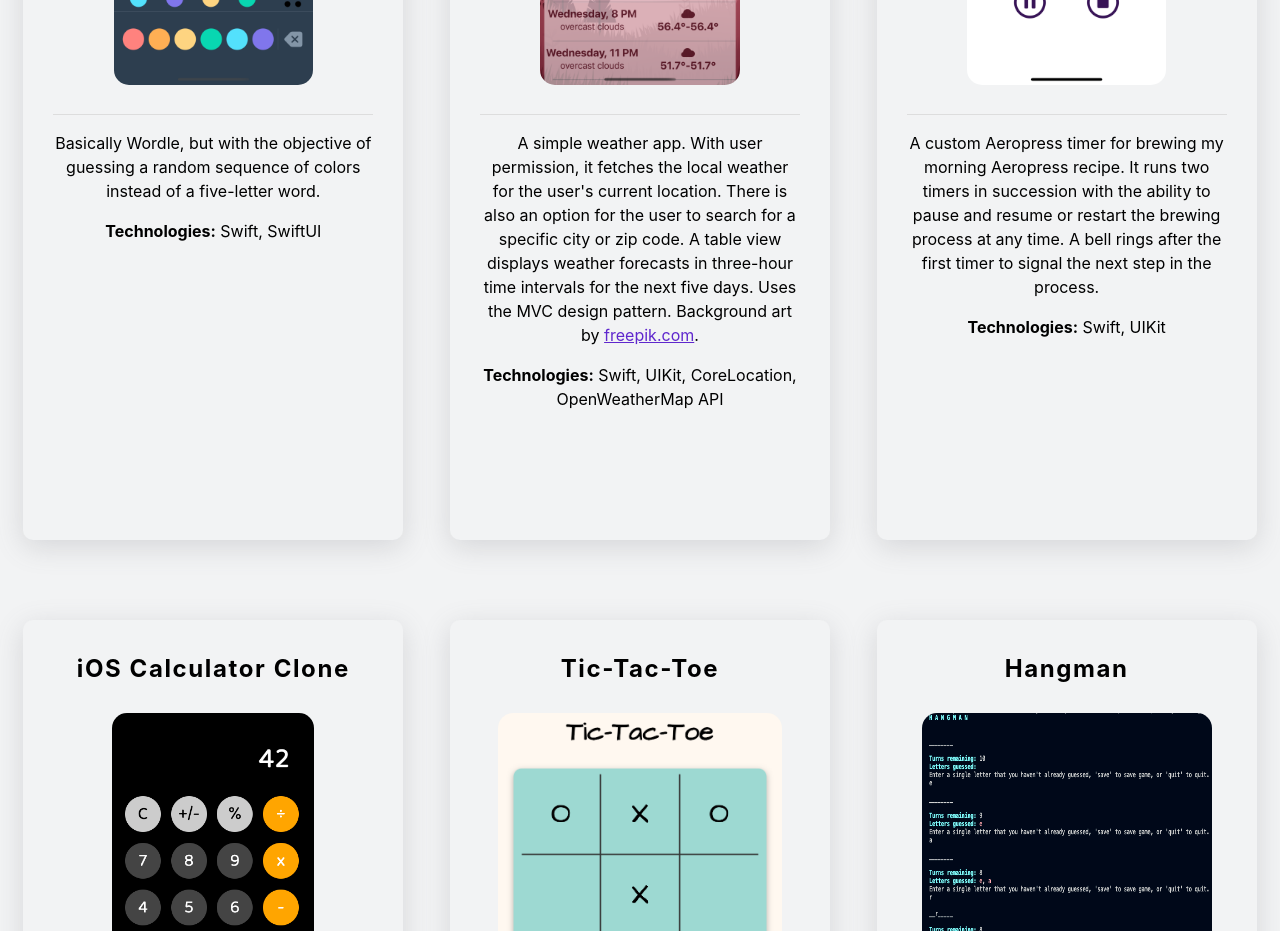
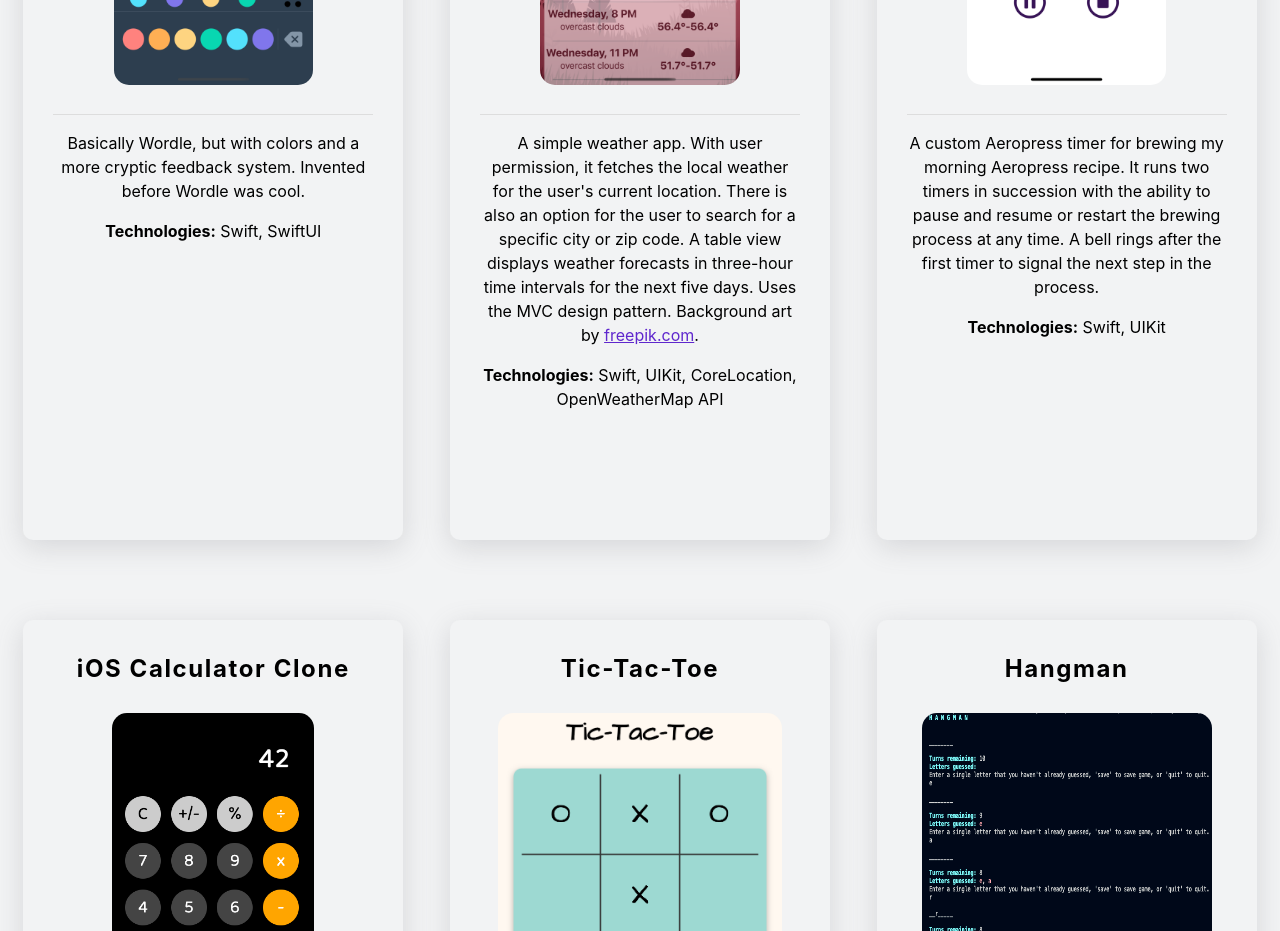
Before and after one commit to tamara-snyder/portfolio, a Svelte app: page / in a window 1280 px wide. Shown: the part 2480-3411 px from the top of the page. Built offline with nearby package versions, Linux system fonts and the light colour scheme.

Commit message:
Add Mastermind project to site

```diff
--- a/src/Portfolio.svelte
+++ b/src/Portfolio.svelte
@@ -4,10 +4,10 @@
   let projects = [
     {
       title: 'Mastermind',
-      link: 'https://github.com/tamara-snyder/Mastermind',
+      link: 'https://github.com/tamara-snyder/Mastermind-Swift',
       imageSource: 'images/mastermind_screenshot.png',
       imageAlt: 'Screenshot of Mastermind app for iPhone',
-      description: 'Basically Wordle, but with the objective of guessing a random sequence of colors instead of a five-letter word</a>.',
+      description: 'Basically Wordle, but with colors and a more cryptic feedback system. Invented before Wordle was cool.',
       technologies: 'Swift, SwiftUI',
     },
     {
```
Also changed, not shown: public/build/bundle.css, public/build/bundle.js, 1 other file (tests, documents, lock files or other folders).
